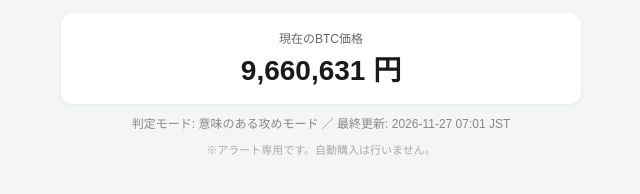
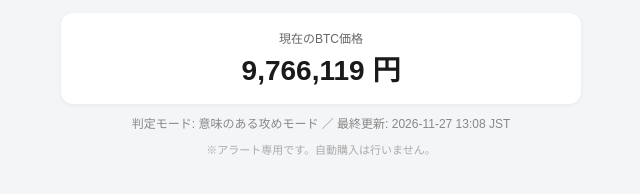
Before and after one commit to daikiogita0708-lab/btc-signal, a plain HTML site: page index.html in a window 1280 px wide. Shown: the part 210-404 px from the top of the page, 319-959 px from the left. Drawn offline with Linux system fonts and the light colour scheme.

Commit message:
deploy: 9e681f02cc4edd9489a070f61c80f004be23f84e

```diff
--- a/index.html
+++ b/index.html
@@ -26,9 +26,9 @@
   </div>
   <div class="price">
     <div class="label">現在のBTC価格</div>
-    <div class="value">9,660,631 円</div>
+    <div class="value">9,766,119 円</div>
   </div>
-  <div class="meta">判定モード: 意味のある攻めモード ／ 最終更新: 2026-11-27 07:01 JST</div>
+  <div class="meta">判定モード: 意味のある攻めモード ／ 最終更新: 2026-11-27 13:08 JST</div>
   <div class="note">※アラート専用です。自動購入は行いません。</div>
 </body>
 </html>
```
